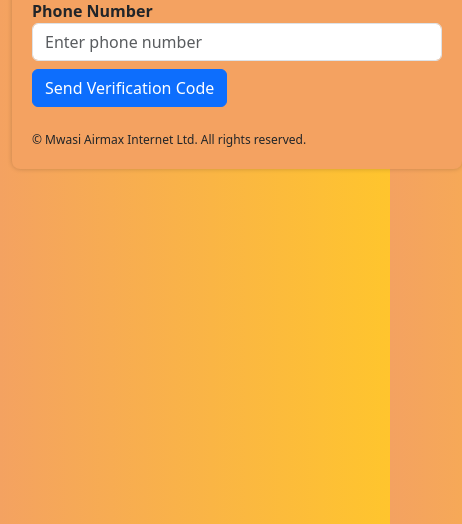
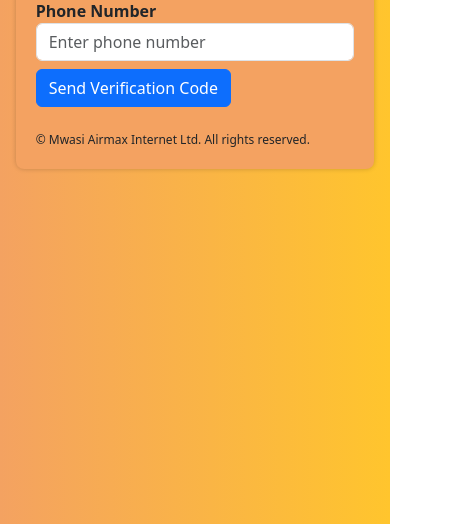
Before and after one commit to paulndalila/mwasi-airmax, a plain HTML site: page index.html in a window 390 px wide. Shown: the part 344-868 px from the top of the page, 462 px wide, since content can reach past the window. Drawn offline with nearby package versions, Linux system fonts and the light colour scheme.

Commit message:
fix login page mobile view

```diff
--- a/css/login.css
+++ b/css/login.css
@@ -52,3 +52,11 @@ body {
     left: 50%;
     transform: translate(-50%, 50%);
 }
+
+@media only screen and (max-width: 800px){
+
+    .login-container {
+        width: 98%;
+    }
+
+}
```
